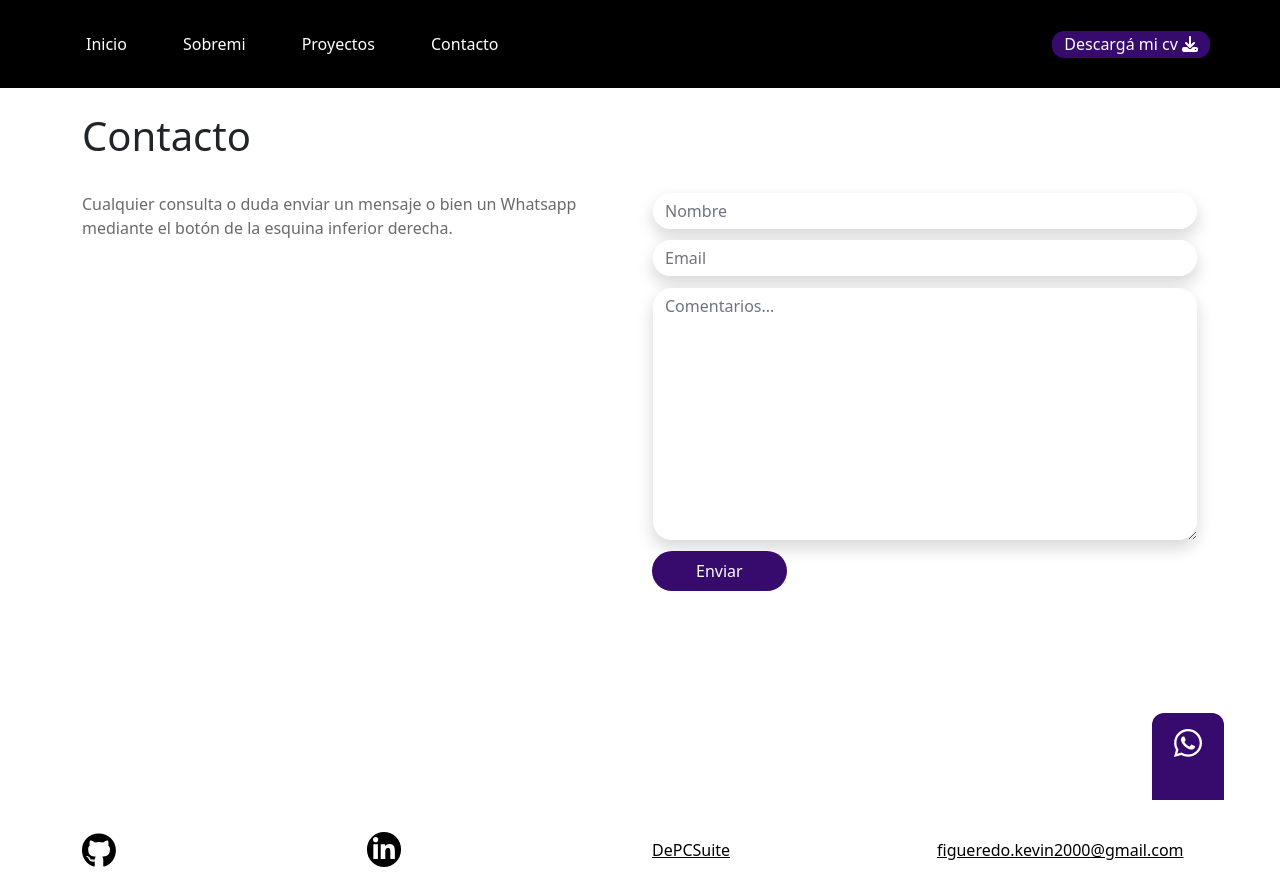
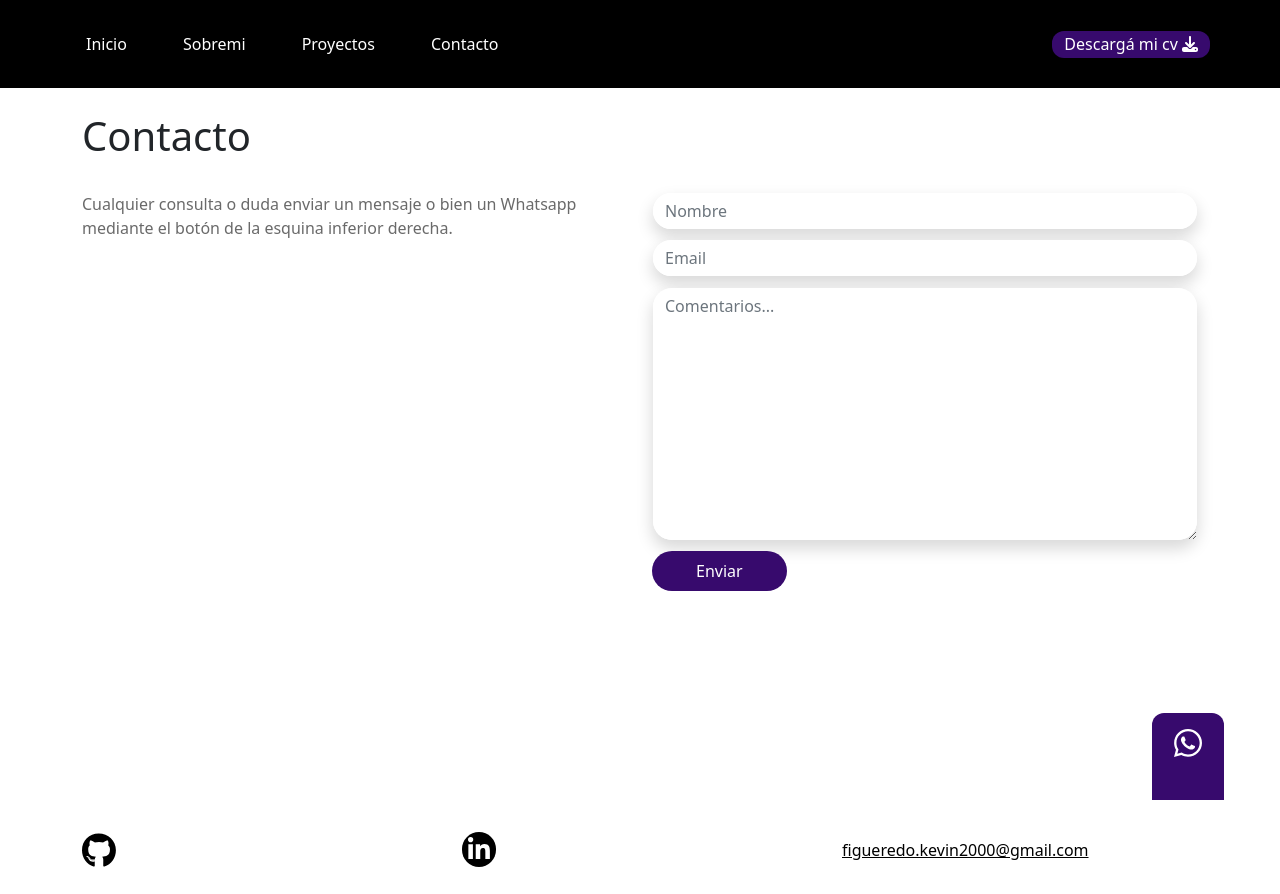
Before and after one commit to kevinfigueredo2000/Mi-Portfolio, a React (Create React App) app: page /contacto in a window 1280 px wide. Built offline with nearby package versions, Linux system fonts and the light colour scheme.

Commit message:
Update Footer.jsx

```diff
--- a/src/components/Footer/Footer.jsx
+++ b/src/components/Footer/Footer.jsx
@@ -18,9 +18,6 @@ export const Footer = () =>{
                         <a href="https://www.linkedin.com/in/kevin-figueredo-1512221a3/" target="_blank" rel="noreferrer"><FontAwesomeIcon icon={faLinkedinIn} className="fab fa-linkedin-in"/></a>
                     </div>
                     <div className="col-sm m-auto">
-                        <a href="https://depcsuite.com/" target="_blank" rel="noreferrer" id="depc">DePCSuite</a>
-                    </div>
-                    <div className="col-sm m-auto">
                         <a href="mailto:figueredo.kevin2000@gmail.com" id="mail" >figueredo.kevin2000@gmail.com</a>
                     </div>
                 </Row>
```
